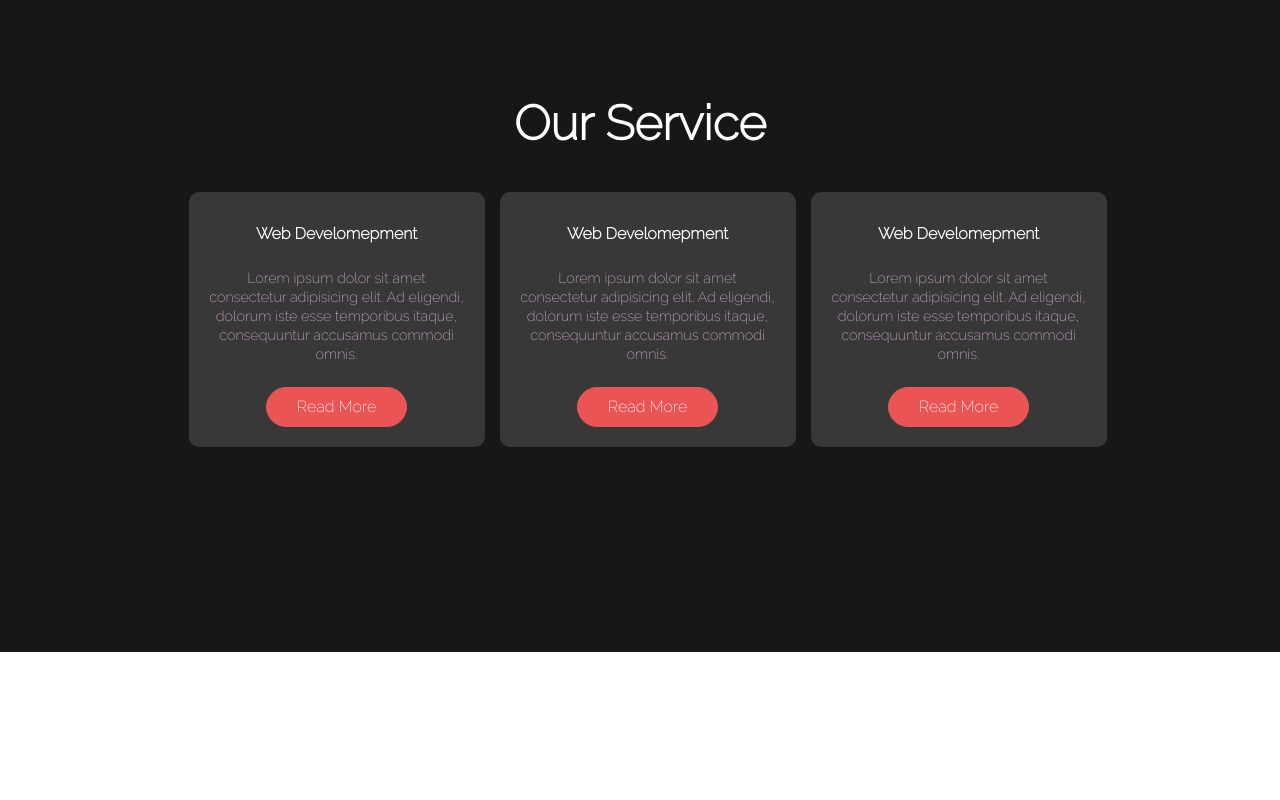
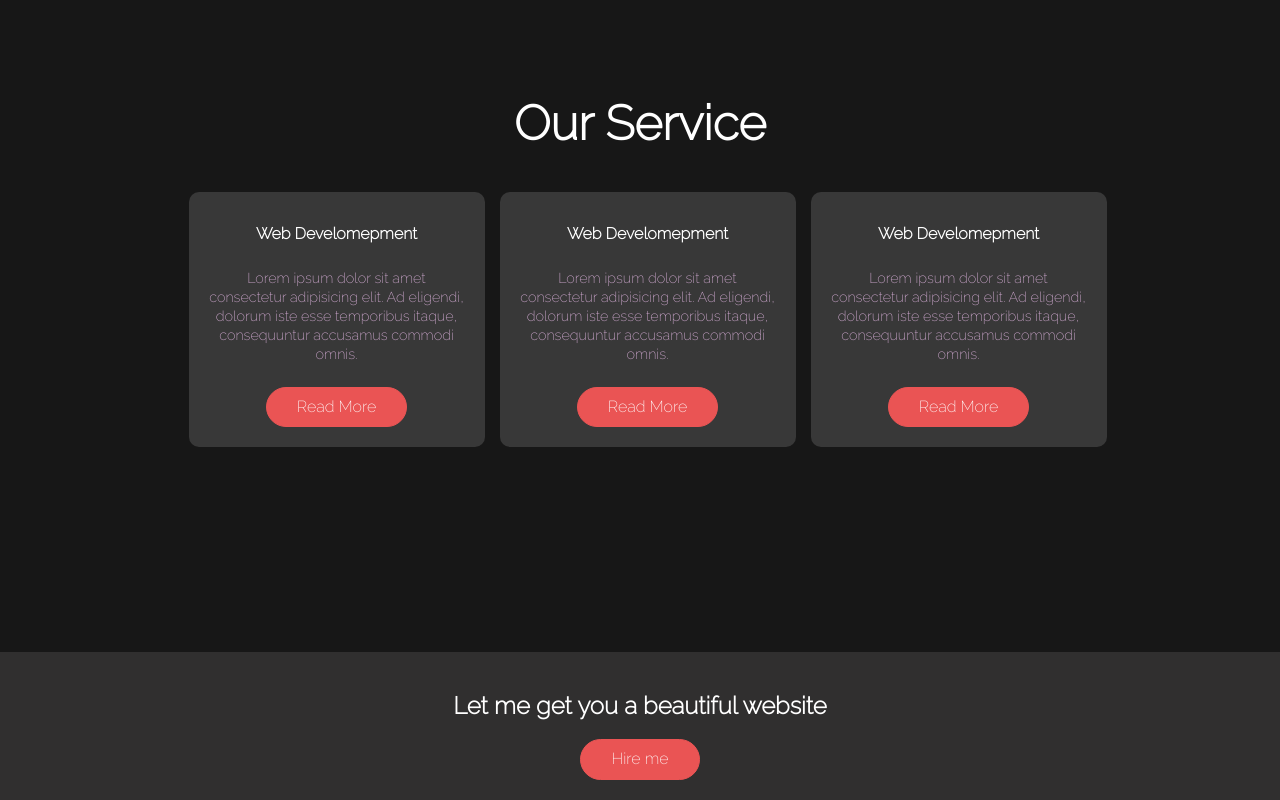
Before and after one commit to jvpi/practica, a website: page prueba.html in a window 1280 px wide. Shown: the part 1748-2548 px from the top of the page. Before the commit the page ends 2400 px from the top, so only its background shows below. Drawn offline with Linux system fonts and the light colour scheme.

Commit message:
footer terminado

```diff
--- a/prueba.css
+++ b/prueba.css
@@ -213,3 +213,23 @@ body{
 	background-color: #000;
 
 }
+.footer{
+	background-color: #302F2F;
+	overflow: hidden;
+	text-align: center;
+	padding: 20px 0;
+}
+.footer-btn{
+	outline: none;
+	border: none;
+	cursor: pointer;
+	padding: 10px 30px;
+	border-radius: 30px;
+	background-color: #EA5454;
+	color: #fff;
+	border: 1px solid #EA5454;
+	transition: background-color .4s
+}
+.footer-btn:hover{
+	background-color: #000;
+}
--- a/prueba.html
+++ b/prueba.html
@@ -77,6 +77,12 @@
 		</div>
 	</section>
 
-	<footer></footer>
+	<footer class="footer">
+		<div>
+			<h2>Let me get you a beautiful website </h2>
+			<button class="footer-btn">Hire me</button>
+		</div>
+
+	</footer>
 </body>
 </html>
```
